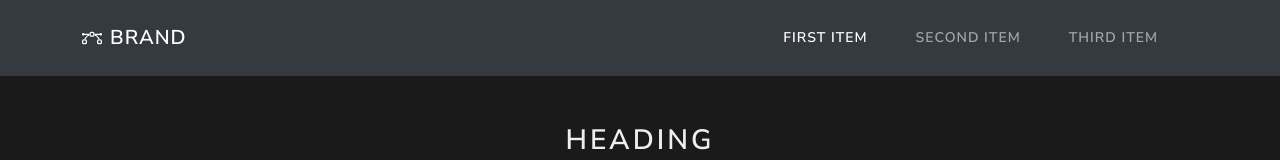
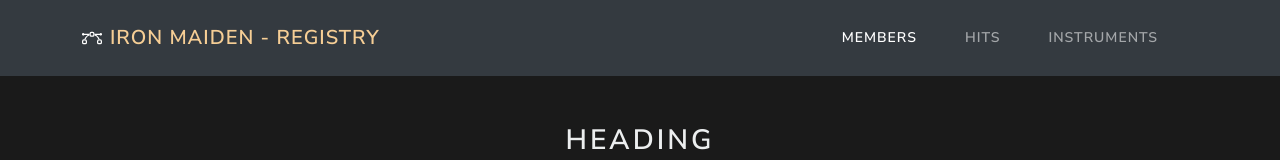
Before and after one commit to JGMelon22/IronMaidenRegistry-Frontend, a React (Vite) app: page / in a window 1280 px wide. Shown: the top 160 px of the page. Built offline with nearby package versions, Linux system fonts and the light colour scheme.

Commit message:
chore: changing navbar text

```diff
--- a/src/App.jsx
+++ b/src/App.jsx
@@ -11,12 +11,12 @@
         <div className='container'><a className='navbar-brand d-flex align-items-center' href='#'><span className='bs-icon-sm bs-icon-rounded bs-icon-primary d-flex justify-content-center align-items-center me-2 bs-icon'><svg xmlns='http://www.w3.org/2000/svg' width='1em' height='1em' fill='currentColor' viewBox='0 0 16 16' className='bi bi-bezier'>
           <path fillRule='evenodd' d='M0 10.5A1.5 1.5 0 0 1 1.5 9h1A1.5 1.5 0 0 1 4 10.5v1A1.5 1.5 0 0 1 2.5 13h-1A1.5 1.5 0 0 1 0 11.5v-1zm1.5-.5a.5.5 0 0 0-.5.5v1a.5.5 0 0 0 .5.5h1a.5.5 0 0 0 .5-.5v-1a.5.5 0 0 0-.5-.5h-1zm10.5.5A1.5 1.5 0 0 1 13.5 9h1a1.5 1.5 0 0 1 1.5 1.5v1a1.5 1.5 0 0 1-1.5 1.5h-1a1.5 1.5 0 0 1-1.5-1.5v-1zm1.5-.5a.5.5 0 0 0-.5.5v1a.5.5 0 0 0 .5.5h1a.5.5 0 0 0 .5-.5v-1a.5.5 0 0 0-.5-.5h-1zM6 4.5A1.5 1.5 0 0 1 7.5 3h1A1.5 1.5 0 0 1 10 4.5v1A1.5 1.5 0 0 1 8.5 7h-1A1.5 1.5 0 0 1 6 5.5v-1zM7.5 4a.5.5 0 0 0-.5.5v1a.5.5 0 0 0 .5.5h1a.5.5 0 0 0 .5-.5v-1a.5.5 0 0 0-.5-.5h-1z'></path>
           <path d='M6 4.5H1.866a1 1 0 1 0 0 1h2.668A6.517 6.517 0 0 0 1.814 9H2.5c.123 0 .244.015.358.043a5.517 5.517 0 0 1 3.185-3.185A1.503 1.503 0 0 1 6 5.5v-1zm3.957 1.358A1.5 1.5 0 0 0 10 5.5v-1h4.134a1 1 0 1 1 0 1h-2.668a6.517 6.517 0 0 1 2.72 3.5H13.5c-.123 0-.243.015-.358.043a5.517 5.517 0 0 0-3.185-3.185z'></path>
-        </svg></span><span>Brand</span></a><button data-bs-toggle='collapse' className='navbar-toggler' data-bs-target='#navcol-5'><span className='visually-hidden'>Toggle navigation</span><span className='navbar-toggler-icon'></span></button>
+        </svg></span><span className='text-warning-emphasis'>Iron Maiden - Registry</span></a><button data-bs-toggle='collapse' className='navbar-toggler' data-bs-target='#navcol-5'><span className='visually-hidden'>Toggle navigation</span><span className='navbar-toggler-icon'></span></button>
           <div className='collapse navbar-collapse' id='navcol-5'>
             <ul className='navbar-nav ms-auto'>
-              <li className='nav-item'><a className='nav-link active' href='#'>First Item</a></li>
-              <li className='nav-item'><a className='nav-link' href='#'>Second Item</a></li>
-              <li className='nav-item'><a className='nav-link' href='#'>Third Item</a></li>
+              <li className='nav-item'><a className='nav-link active' href='#'>Members</a></li>
+              <li className='nav-item'><a className='nav-link' href='#'>Hits</a></li>
+              <li className='nav-item'><a className='nav-link' href='#'>Instruments</a></li>
             </ul>
           </div>
         </div>
```
Also changed, not shown: bootstrap.min.css.
